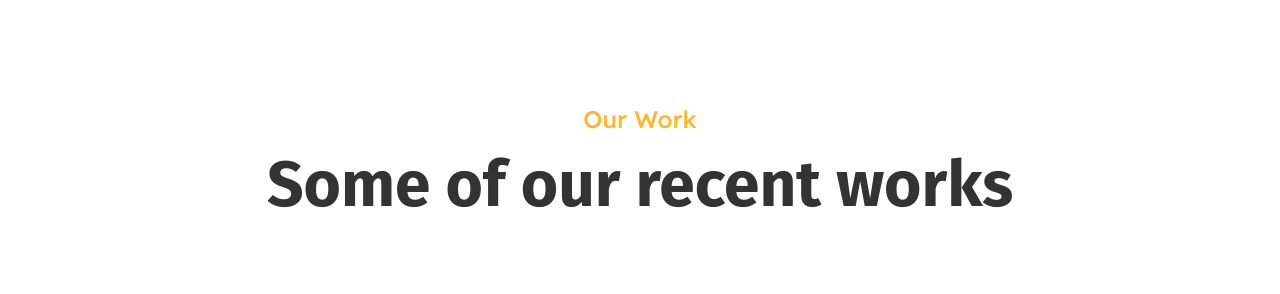
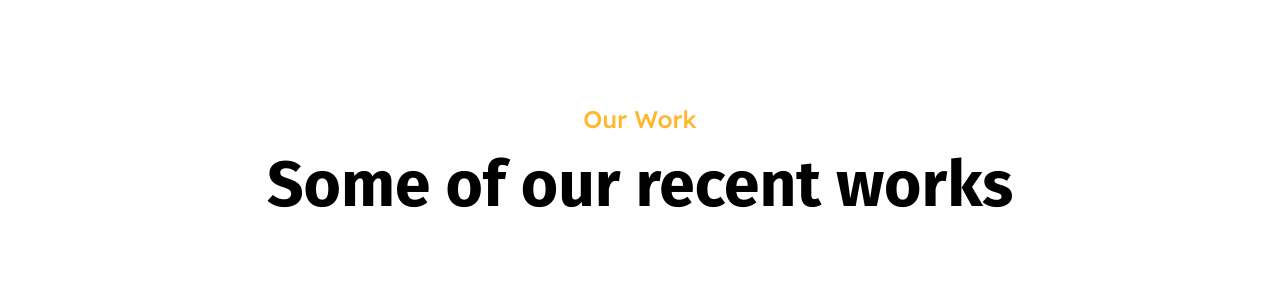
Before and after one commit to timothy-okoduwa/pirobi, a plain HTML site: page index.html in a window 1280 px wide. Shown: the part 3260-3554 px from the top of the page. Drawn offline with nearby package versions, Linux system fonts and the light colour scheme.

Commit message:
total black

```diff
--- a/Assets/stylesheet/style.css
+++ b/Assets/stylesheet/style.css
@@ -457,7 +457,7 @@ margin-top: 10px;
   font-style: normal;
   font-weight: 700;
   font-size: 64px;
-  color: #343333;
+  color: #000000;
 }
 
 
```
